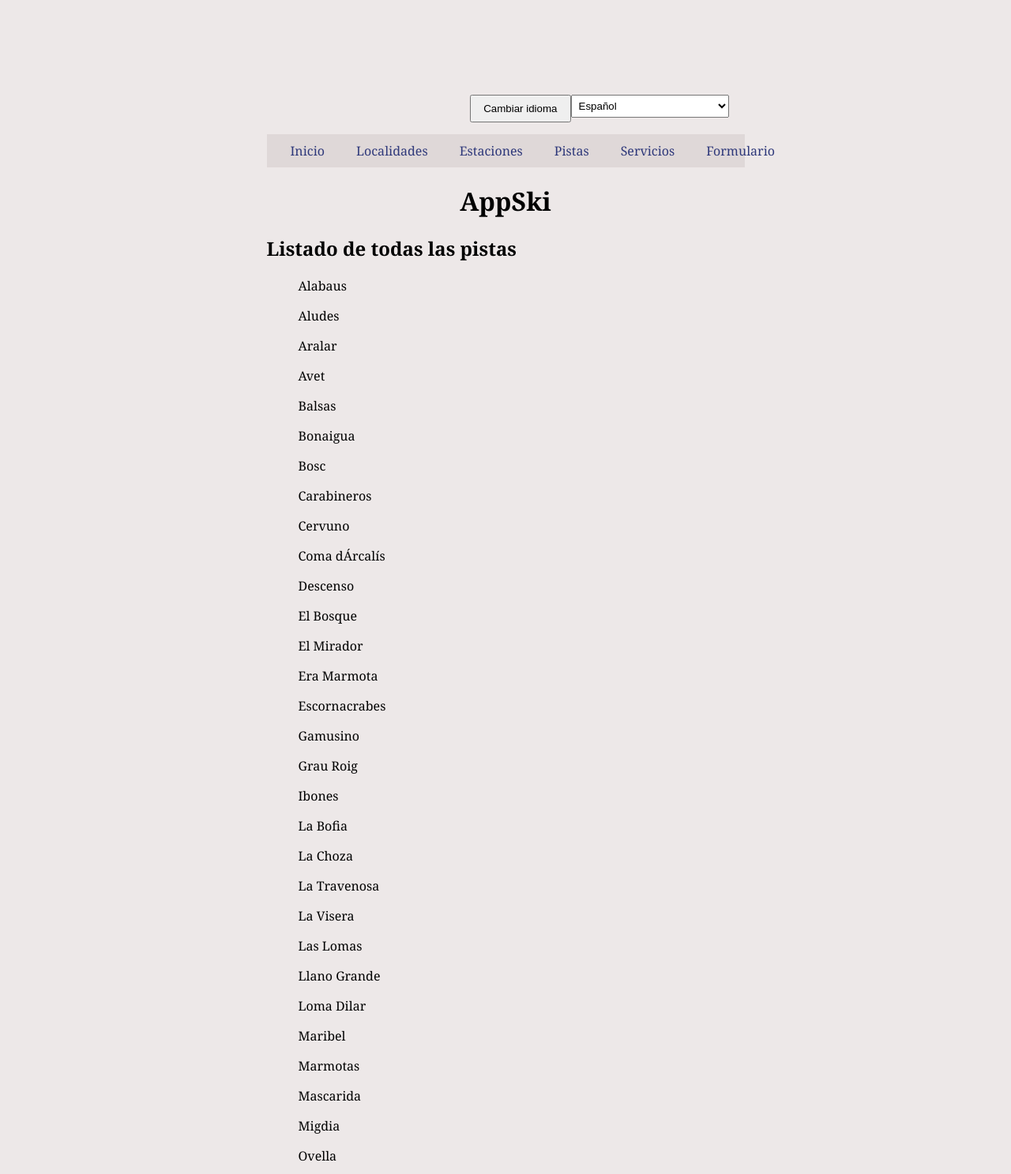
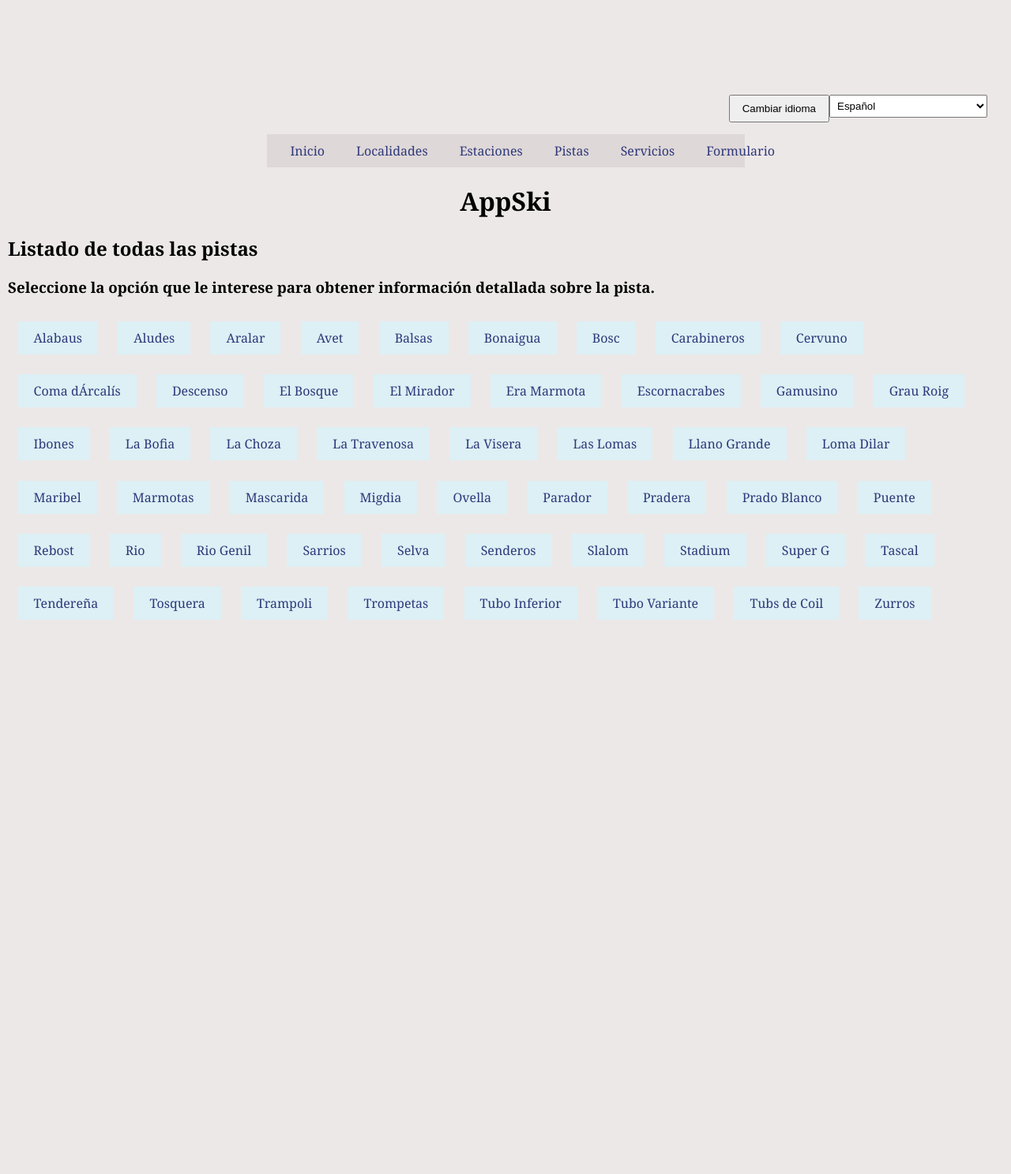
Before and after one commit to maria23p/Ski-Stick, a Django app: page /todas_pistas/ in a window 1280 px wide. Shown: the top 1487 px of the page at 79% size. After the commit the page ends 785 px from the top, so only its background shows below. Run offline with Django 4.2, Linux system fonts and the light colour scheme; data comes from the database, SQL or seed files in the repository.

Commit message:
añadir link al apartado de ver todas las pistas

```diff
--- a/skiProject/appSki/Templates/pista.html
+++ b/skiProject/appSki/Templates/pista.html
@@ -4,7 +4,6 @@
 {% block titulo %}{% trans 'Listado de localidades' %}{% endblock %}
 
 {% block contenido %}
-<!-- volver al principio-->
 <div class = "imagen_pista">
     <img id = "color" src="{% static 'images/colores.png' %}" alt="">
     <img id = "pista" src="{% static 'images/pista.jpg' %}" alt="">
--- a/skiProject/appSki/Templates/pistas_todas.html
+++ b/skiProject/appSki/Templates/pistas_todas.html
@@ -5,12 +5,14 @@
 
 {% block contenido %}
     <h2>{% trans 'Listado de todas las pistas' %}</h2>
+    <h3>{% trans 'Seleccione la opción que le interese para obtener información detallada sobre la pista.' %}</h3>
     {% if todas_las_pistas %}
         {% for p in todas_las_pistas %}
-        <ul>
-            {{p.nombre}}
-        </ul>
-
+        <div class="pistas">
+            <div class="textopistas">
+                <a href="{% url 'pista' pk=p.id%}">{{p.nombre}}</a>
+            </div>
+        </div>
         {% endfor %}
     {% else %}
         <p>{% trans 'No hay pistas creadas.' %}</p>
--- a/skiProject/appSki/static/css/estilos.css
+++ b/skiProject/appSki/static/css/estilos.css
@@ -219,3 +219,27 @@ button[type="submit"] {
 #idioma{
    padding: 20px;
 }
+
+.pistas{
+    display: flex;
+    flex-direction: column;
+    float: left; /* para colocar las fotos una al lado de otra horizontalmente */
+    /*margin: 0 auto;*/
+    align-items: center;
+    justify-content: center;
+    margin-left: 10px;
+    margin-right: 10px;
+    padding:1%;
+}
+.textopistas{
+    padding: 10px;
+    background-color: rgb(220, 240, 245);
+    /* centrar dentro de la caja q se crea con el padding */
+    text-align: center;
+    width: 100%;
+}
+.textopistas a{
+    /* para quitar la línea de los links*/
+    text-decoration: none;
+
+}
```
Also changed, not shown: skiProject/locale/en/LC_MESSAGES/django.po, 1 other file.
